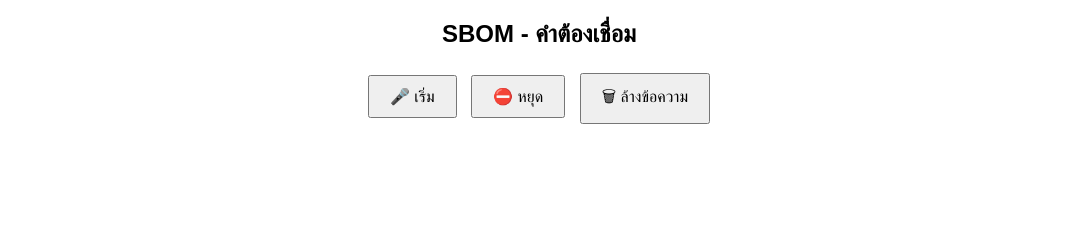
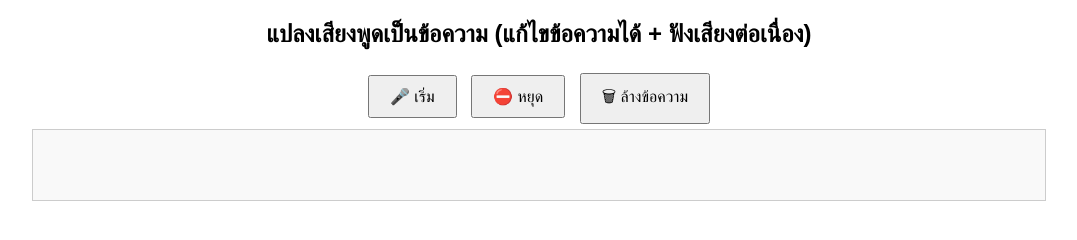
Before and after one commit to Wisapluem/SBOM-wordsconnect, a plain HTML site: page index.html in a window 1280 px wide. Both pictures are taken after a click on the button "🗑 ล้างข้อความ". Shown: the whole page, without its empty margins (101-1178 px from the left). Drawn offline with Linux system fonts and the light colour scheme.

Commit message:
Update to version 2

```diff
--- a/index.html
+++ b/index.html
@@ -3,17 +3,17 @@
 <head>
     <meta charset="UTF-8">
     <meta name="viewport" content="width=device-width, initial-scale=1.0">
-    <title>Speech to Text (ไม่มีคำซ้ำ)</title>
-    <link rel="stylesheet" href="style.css">
+    <title>Speech to Text (แก้ไขข้อความได้ + ฟังเสียงต่อเนื่อง)</title>
+    <link rel="stylesheet" href="styles.css">
 </head>
 <body>
 
-    <h2>SBOM - คำต้องเชื่อม</h2>
+    <h2>แปลงเสียงพูดเป็นข้อความ (แก้ไขข้อความได้ + ฟังเสียงต่อเนื่อง)</h2>
     <button onclick="startListening()">🎤 เริ่ม</button>
     <button onclick="stopListening()">⛔ หยุด</button>
     <button onclick="clearText()">🗑 ล้างข้อความ</button>
 
-    <div id="outputText"></div> <!-- แสดงผลข้อความที่ได้ -->
+    <div id="outputText" contenteditable="true"></div> <!-- ⭐ สามารถแก้ไขข้อความได้ -->
 
     <script src="script.js"></script>
 
--- a/script.js
+++ b/script.js
@@ -4,9 +4,16 @@ recognition.interimResults = true;
 recognition.continuous = true;
 
 let isListening = false;
-let finalText = ""; // เก็บข้อความสุดท้าย
-let lastSpokenText = ""; // เก็บข้อความสุดท้ายเพื่อกันซ้ำ
-let interimText = ""; // ข้อความชั่วคราว
+let lastSpokenText = ""; // ⭐ ป้องกันคำซ้ำ
+let interimText = ""; // ⭐ ข้อความชั่วคราว
+let userText = ""; // ⭐ เก็บข้อความที่ผู้ใช้พิมพ์เอง
+
+const outputTextDiv = document.getElementById("outputText");
+
+// ⭐ ตรวจจับการพิมพ์ของผู้ใช้ (บันทึกข้อความที่พิมพ์เอง)
+outputTextDiv.addEventListener("input", () => {
+    userText = outputTextDiv.innerText; // เก็บข้อความล่าสุดที่ผู้ใช้พิมพ์เอง
+});
 
 function startListening() {
     if (!isListening) {
@@ -21,10 +28,10 @@ function stopListening() {
 }
 
 function clearText() {
-    finalText = "";
+    outputTextDiv.innerHTML = "";
     lastSpokenText = "";
     interimText = "";
-    document.getElementById("outputText").innerHTML = "";
+    userText = "";
 }
 
 recognition.onresult = function(event) {
@@ -33,15 +40,16 @@ recognition.onresult = function(event) {
 
     if (lastResult.isFinal) {
         if (newText !== lastSpokenText) {
-            finalText += (finalText ? " / " : "") + newText;
-            lastSpokenText = newText; // เก็บค่าล่าสุดเพื่อตรวจสอบซ้ำ
+            userText += (userText ? " / " : "") + newText;
+            lastSpokenText = newText;
         }
         interimText = "";
     } else {
         interimText = newText;
     }
 
-    document.getElementById("outputText").innerHTML = finalText +
+    // ⭐ รวมข้อความที่พิมพ์เอง + ข้อความจากเสียง
+    outputTextDiv.innerHTML = userText +
         (interimText ? ` <span class="interim">${interimText}</span>` : "");
 
     restartRecognition();
@@ -51,7 +59,7 @@ function restartRecognition() {
     recognition.stop();
     setTimeout(() => {
         if (isListening) recognition.start();
-    }, 100); // ลดเวลาหยุด-เริ่มใหม่
+    }, 100);
 }
 
 recognition.onend = function() {
--- /dev/null
+++ b/styles.css
@@ -0,0 +1,29 @@
+body {
+    font-family: Arial, sans-serif;
+    text-align: center;
+    margin: 20px;
+}
+
+#outputText {
+    margin-top: 20px;
+    font-size: 18px;
+    white-space: pre-wrap;
+    border: 1px solid #ccc;
+    padding: 10px;
+    min-height: 50px;
+    width: 80%;
+    margin: auto;
+    text-align: left;
+    background: #f9f9f9;
+}
+
+.interim {
+    color: gray;
+}
+
+button {
+    padding: 10px 20px;
+    font-size: 16px;
+    margin: 5px;
+    cursor: pointer;
+}
```
